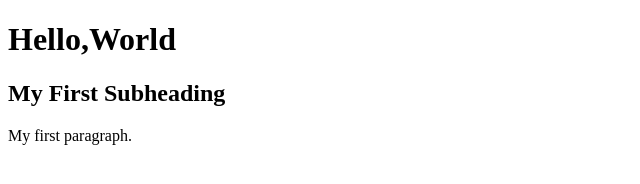
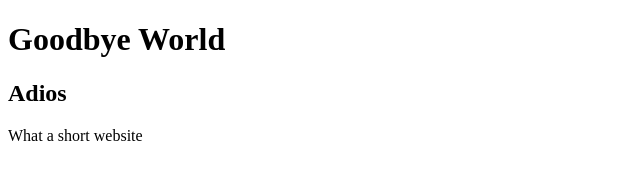
Before and after one commit to DaYoungSim/simple-website, a plain HTML site: page goodbye.html in a window 1280 px wide. Shown: the whole page, without its empty margins (0-640 px from the left). Drawn offline with Linux system fonts and the light colour scheme.

Commit message:
add goodbye page

```diff
--- a/goodbye.html
+++ b/goodbye.html
@@ -2,10 +2,10 @@
 <html>
 <body>
 
-<h1>Hello,World</h1>
-<h2>My First Subheading</h2>
+<h1>Goodbye World</h1>
+<h2>Adios</h2>
 
-<p>My first paragraph.</p>
+<p> What a short website </p>
 
 </body>
 </html>
```
